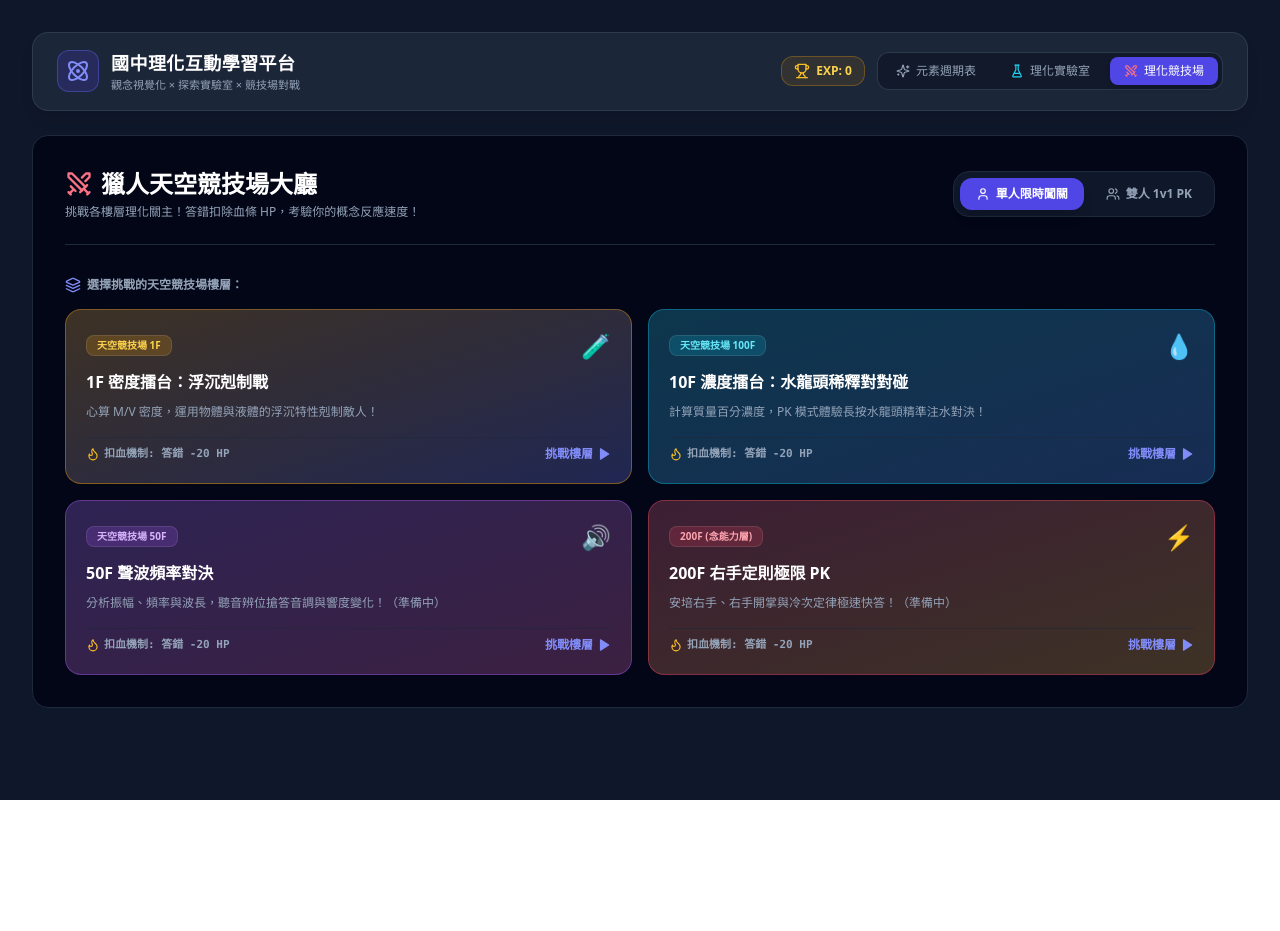
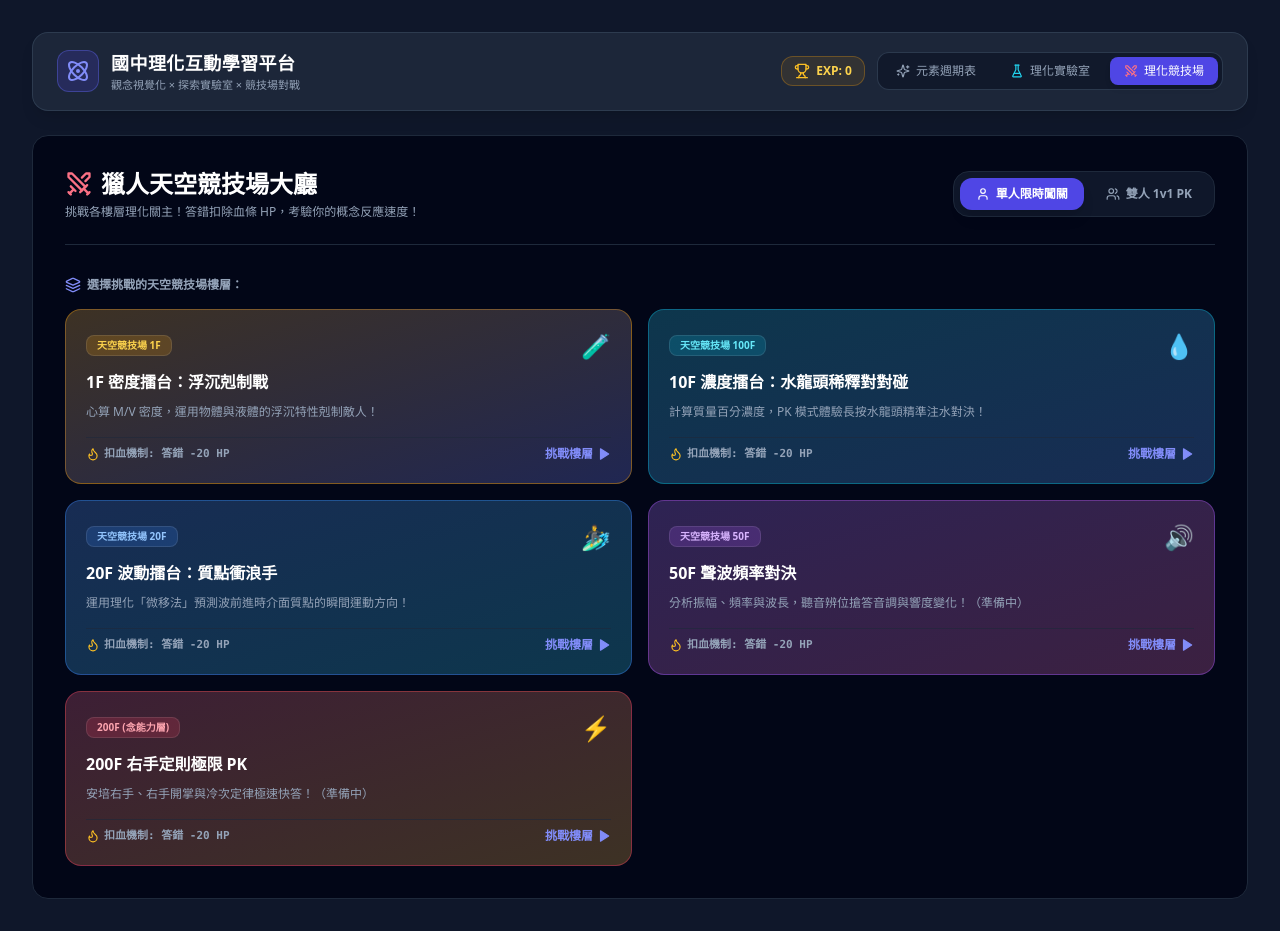
Before and after one commit to rogerwang8778/ScienceApp, a React (Vite) app: page / in a window 1280 px wide. Both pictures are taken after a click on the button "理化競技場". Before the commit the page ends 800 px from the top, so only its background shows below. Built offline with nearby package versions, Linux system fonts and the light colour scheme.

Commit message:
Updated ScienceArena.jsx

```diff
--- a/src/ScienceArena/ScienceArena.jsx
+++ b/src/ScienceArena/ScienceArena.jsx
@@ -4,6 +4,7 @@ import { Swords, User, Users, Flame, Layers, Play, ArrowLeft } from 'lucide-reac
 // 引入各樓層小遊戲元件
 import DensityFloorGame from './games/DensityFloorGame';
 import ConcentrationFloorGame from './games/ConcentrationFloorGame';
+import ParticleSurfGame from './games/ParticleSurfGame';
 
 export default function ScienceArena({ onAddExp }) {
   // currentGame: null (選單大廳) | 'density1F' | 'concentration10F' | ...
@@ -31,6 +32,16 @@ export default function ScienceArena({ onAddExp }) {
       color: 'from-cyan-500/20 to-blue-500/20',
       borderColor: 'border-cyan-500/40 hover:border-cyan-400',
       badgeColor: 'bg-cyan-500/20 text-cyan-300'
+    },
+    {
+      id: 'waves20F',
+      unit: '天空競技場 20F',
+      title: '20F 波動擂台：質點衝浪手',
+      desc: '運用理化「微移法」預測波前進時介面質點的瞬間運動方向！',
+      icon: '🏄‍♂️',
+      color: 'from-blue-500/20 to-cyan-500/20',
+      borderColor: 'border-blue-500/40 hover:border-blue-400',
+      badgeColor: 'bg-blue-500/20 text-blue-300'
     },
     {
       id: 'waves50F',
@@ -172,6 +183,9 @@ export default function ScienceArena({ onAddExp }) {
       {currentGame === 'concentration10F' && (
         <ConcentrationFloorGame mode={gameMode} onGameOver={handleGameOver} />
       )}
+      {currentGame === 'waves20F' && (
+        <ParticleSurfGame mode={gameMode} onGameOver={handleGameOver} />
+      )}
     </div>
   );
 }
```
